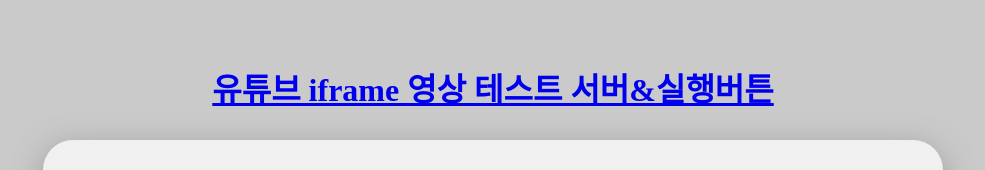
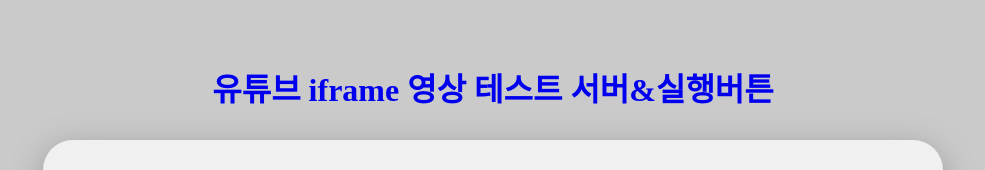
Before and after one commit to Daelim-Projects/Javascript_HTML_CSS, a plain HTML site: page index.html in a window 1280 px wide. Shown: the top 170 px of the page, without its empty margins (147-1132 px from the left). Drawn offline with Linux system fonts and the light colour scheme.

Commit message:
Update index.html

```diff
--- a/index.html
+++ b/index.html
@@ -2,7 +2,7 @@
 <html lang="en">
 <head>
   <meta charset="UTF-8">
-  <h1><a href="index.html">유튜브 iframe 영상 테스트 서버&실행버튼</a></h1>
+  <h1><a href="index.html" style="text-decoration: none;">유튜브 iframe 영상 테스트 서버&실행버튼</a></h1>
   <style>
     * {
   margin: 0;
```
